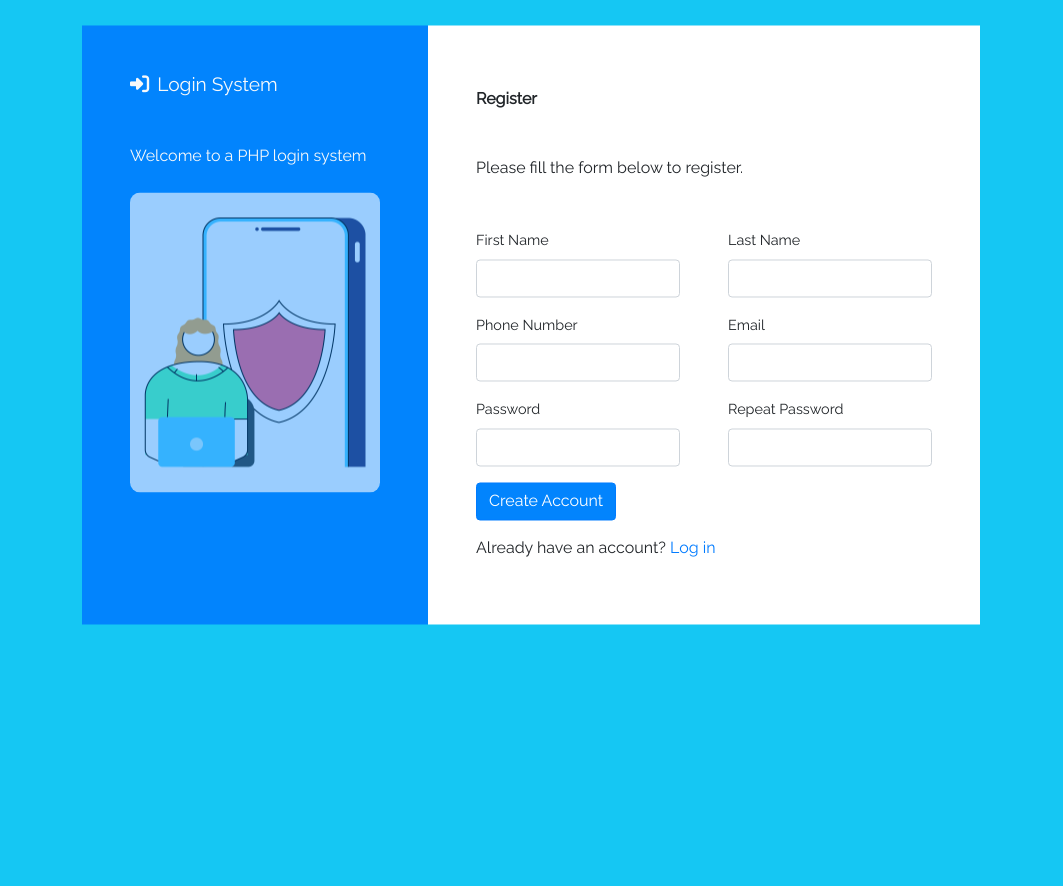
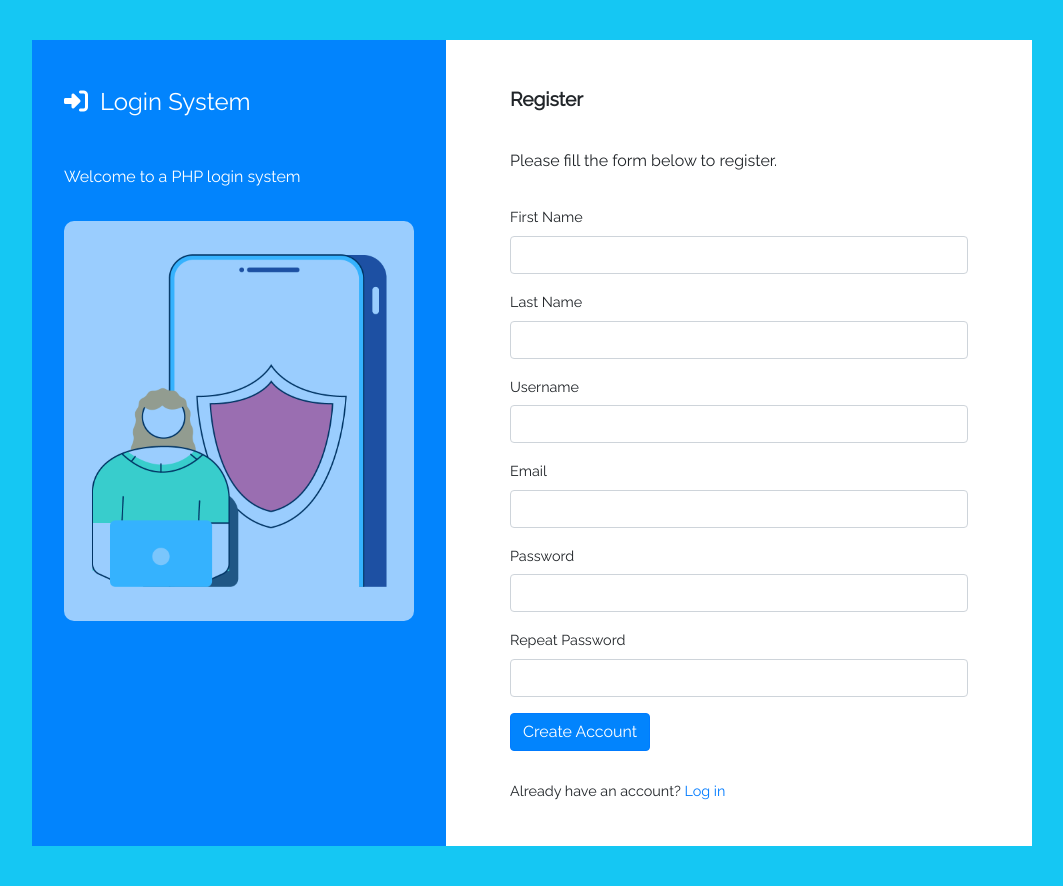
Before and after one commit to valencydickson/login-system, a PHP site: page / in a window 1280 px wide. Shown: the whole page, without its empty margins (108-1171 px from the left). Before the commit the page ends 625 px from the top, so only its background shows below. Run offline with PHP 8.4, Linux system fonts and the light colour scheme; some libraries are stand-ins or nearby versions.

Commit message:
Add files via upload

```diff
--- a/app.css
+++ b/app.css
@@ -9,51 +9,99 @@ body {
   background: rgb(21, 199, 243);
 }
 
-/* Register */
+/* REGISTER */
+
 .register-wrapper {
-  height: 650px;
-  position: relative;
-}
-
-.wrapper {
-  width: 900px;
-  margin: 0 !important;
-  position: absolute;
-  top: 50%;
-  left: 50%;
-  -ms-transform: translate(-50%, -50%);
-  transform: translate(-50%, -50%);
+  margin: 4em 1.5em;
 }
 
 .hero-wrapper {
   background: rgb(2, 132, 253);
+  padding: 3em 1em;
+  color: white;
+  text-align: center;
 }
 
 .heading {
-  font-size: 1.2rem;
+  font-size: 1.5rem;
+  margin-bottom: 1em;
+}
+
+.heading span {
+  margin-right: 0.5em;
 }
 
 .hero-img {
   width: 250px;
-  height: 300px;
-  object-fit: cover;
+  border-radius: 10px;
   opacity: 0.6;
-  border-radius: 10px;
 }
 
 .form-wrapper {
   background: white;
+  padding: 4em 1em;
 }
 
 .form-wrapper h3 {
-  font-size: 1rem;
+  font-size: 1.2rem;
   font-weight: 600;
+  margin-bottom: 2em;
+  text-align: center;
+}
+
+.form-wrapper p {
+  text-align: center;
+  margin-bottom: 2em;
+}
+
+label {
+  font-size: 0.9rem;
 }
 
 .submit-btn {
   background: rgb(2, 132, 253);
 }
 
-label {
-  font-size: 0.9rem !important;
+.form-footer {
+  text-align: left !important;
+  font-size: 0.9rem;
+  margin-top: 2em;
 }
+
+@media screen and (min-width: 768px) {
+  .register-wrapper {
+    margin: 2.5em auto;
+    display: flex;
+    max-width: 1000px;
+  }
+
+  .hero-wrapper {
+    padding: 3em 2em;
+    color: white;
+    text-align: left;
+  }
+
+  .heading {
+    margin-bottom: 2em;
+  }
+
+  .hero-img {
+    width: 350px;
+    margin-top: 1em;
+    height: 400px;
+    object-fit: cover;
+  }
+
+  .form-wrapper {
+    width: 600px;
+    padding: 3em 4em 1em;
+  }
+
+  .form-wrapper h3 {
+    text-align: left;
+  }
+
+  .form-wrapper p {
+    text-align: left;
+  }
+}
--- a/controllers/register.php
+++ b/controllers/register.php
@@ -1,53 +1,59 @@
-<div class="container-fluid register-wrapper ">
-    <div class="wrapper d-flex ">
-        <div class="text-light hero-wrapper p-5 ">
-            <h1 class="heading mb-5"><span class="pr-2"><i class="fas fa-sign-in-alt"></i></span>Login System</h1>
+<div class="register-wrapper">
+
+    <div class="hero-wrapper">
+        <h1 class="heading"><span><i class="fas fa-sign-in-alt"></i></span>Login System</h1>
         <div>
             <p>Welcome to a PHP login system</p>
-                <img src="images/hero.png" alt="register image" class="hero-img mt-2 mb-5">
+            <img src="images/hero.png" alt="register image" class="hero-img">
         </div>
     </div>
-        <div class="p-5 form-wrapper">
-            <h3 class="my-3">Register</h3>
-            <p class="my-5">Please fill the form below to register.</p>
+
+
+    <div class="form-wrapper">
+        <h3>Register</h3>
+        <p>Please fill the form below to register.</p>
         <div>
             <form action="/action_page.php">
-                    <div class="d-flex ">
-                        <div class="mr-5">
+
+                <div>
                     <div class="form-group">
                         <label for="fname">First Name</label>
                         <input type="text" class="form-control" name="fname">
                     </div>
+
                     <div class="form-group">
-                                <label for="pwd">Phone Number</label>
-                                <input type="text" class="form-control" name="phoneNumber">
+                        <label for="fname">Last Name</label>
+                        <input type="text" class="form-control" name="lname">
                     </div>
+
+                    <div class="form-group">
+                        <label for="pwd">Username</label>
+                        <input type="text" class="form-control" name="username">
+                    </div>
+
+                    <div class="form-group">
+                        <label for="pwd">Email</label>
+                        <input type="email" class="form-control" name="email">
+                    </div>
+
+
+
+
                     <div class="form-group">
                         <label for="pwd">Password</label>
                         <input type="password" class="form-control" name="pwd">
                     </div>
-                        </div>
 
-                        <div>
-                            <div class="form-group">
-                                <label for="fname">Last Name</label>
-                                <input type="text" class="form-control" name="lname">
-                            </div>
-                            <div class="form-group">
-                                <label for="pwd">Email</label>
-                                <input type="email" class="form-control" name="email">
-                            </div>
                     <div class="form-group">
                         <label for="pwd">Repeat Password</label>
                         <input type="password" class="form-control" name="repeatPwd">
                     </div>
-                        </div>
+
                 </div>
 
                 <button type="submit" class="btn btn-primary submit-btn">Create Account</button>
             </form>
-                <p class="display-6 mt-3">Already have an account? <span><a href="login.php">Log in</a></span></p>
-            </div>
+            <p class="form-footer">Already have an account? <span><a href="login.php">Log in</a></span></p>
         </div>
     </div>
 
```
Lines whose indentation alone changed are shown as unchanged.
